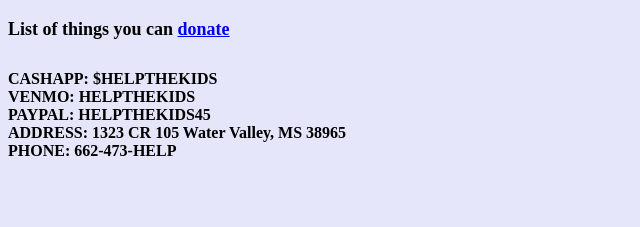
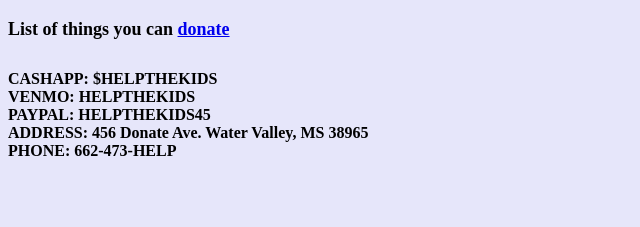
Before and after one commit to makylaperson43/charity, a plain HTML site: page index.html in a window 1280 px wide. Shown: the part 1176-1403 px from the top of the page, 0-640 px from the left. Drawn offline with Linux system fonts and the light colour scheme.

Commit message:
Update index.html

```diff
--- a/index.html
+++ b/index.html
@@ -14,7 +14,7 @@
     <h2>Donations:</h2>
     <h3 class="whatwedo">Donations can be sent on cashapp, venmo, or paypal. If you would like to bring cash or items it can be brought to drop-off. </h3>
     <h5>List of things you can <a href="list.html">donate</a></h5>
-    <h4>CASHAPP: $HELPTHEKIDS<br>VENMO: HELPTHEKIDS<br>PAYPAL: HELPTHEKIDS45<br>ADDRESS: 1323 CR 105 Water Valley, MS 38965<br>PHONE: 662-473-HELP</h4>
+    <h4>CASHAPP: $HELPTHEKIDS<br>VENMO: HELPTHEKIDS<br>PAYPAL: HELPTHEKIDS45<br>ADDRESS: 456 Donate Ave. Water Valley, MS 38965<br>PHONE: 662-473-HELP</h4>
     <h6>Giving is not just about making a donation it's about making a difference.</h6>
     <h6>- Kathy Calvin</h6>
     </body>
```
